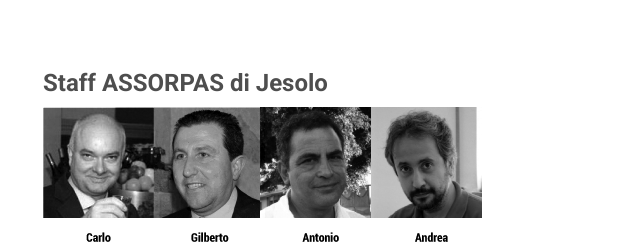
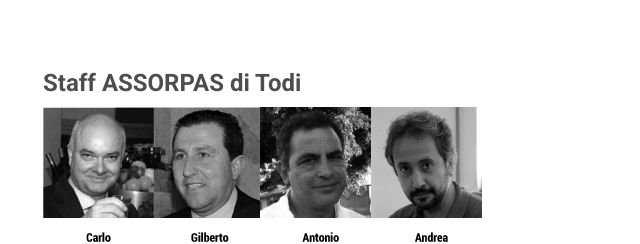
Before and after one commit to droneitbetter/palermo2015, a website: page index.html in a window 1280 px wide. Shown: the part 5596-5840 px from the top of the page, 612-1252 px from the left. Drawn offline with Linux system fonts and the light colour scheme; files whose address does not match are found by name.

Commit message:
Update index.html

```diff
--- a/index.html
+++ b/index.html
@@ -678,7 +678,7 @@
                     <a href="http://www.techeconomy.it/" target="_blank"><img class="img-responsive" src="./assets/images/todi/tech_economy1.jpg"></a>
                 </div>
                 <div class="col-md-6">
-                    <h3>Staff ASSORPAS di Jesolo</h3>
+                    <h3>Staff ASSORPAS di Todi</h3>
                     <img class="img-responsive" src="./assets/images/todi/Staff-Todi-grigio.png">
                 </div>
             </div>
```
